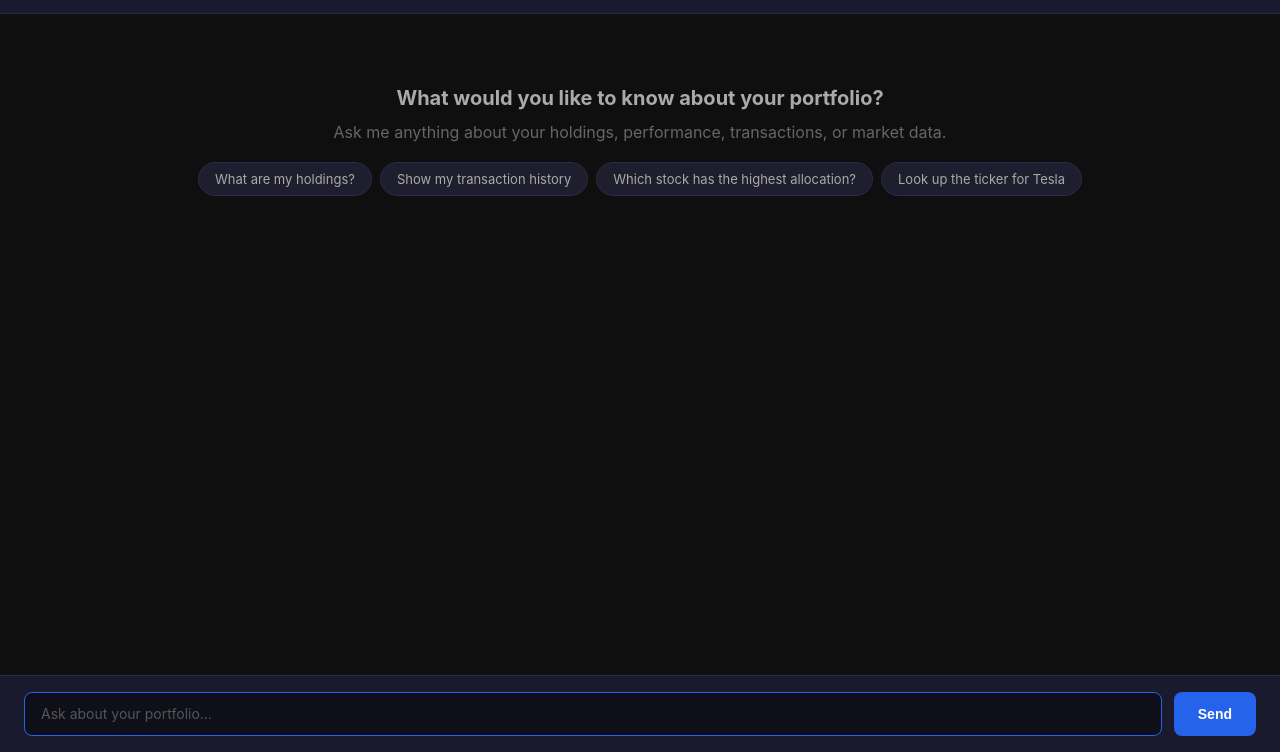
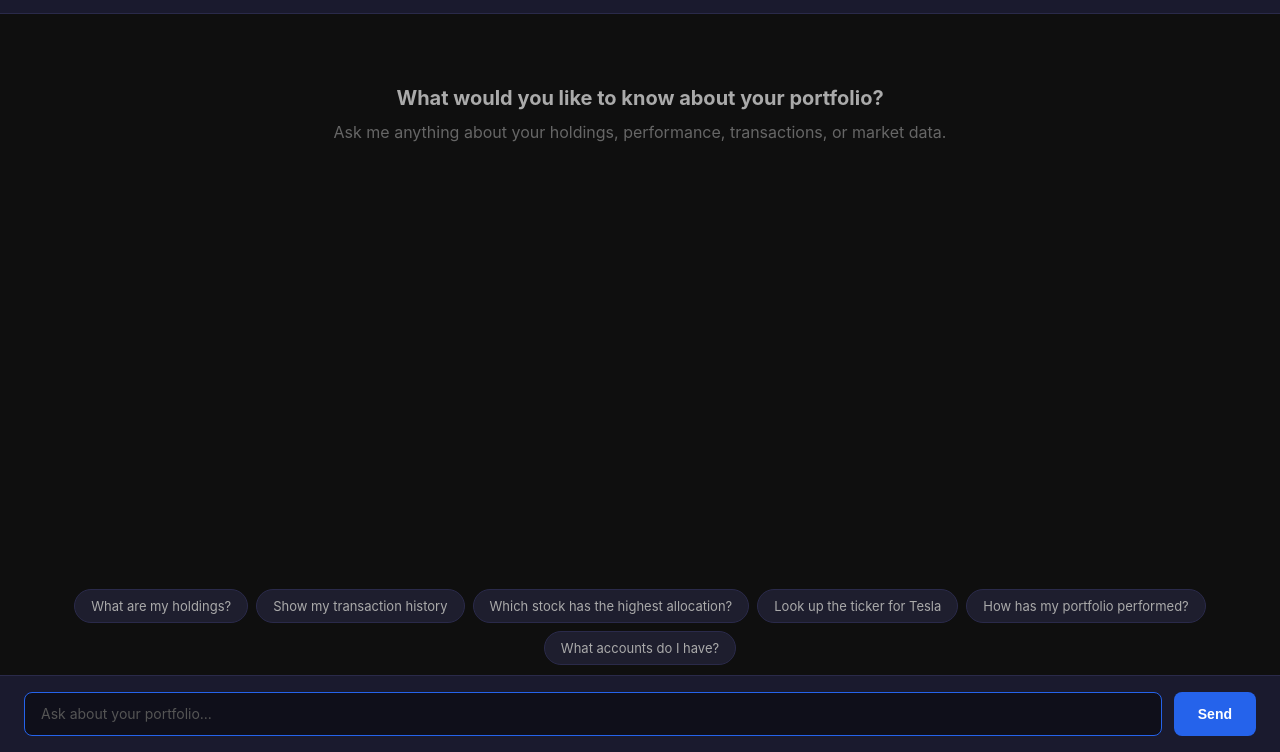
Before and after one commit to s85191939/AgentForge, a plain HTML site: page agent/static/index.html in a window 1280 px wide. Shown: the part 48-800 px from the top of the page. Drawn offline with Linux system fonts and the light colour scheme; no server answers.

Commit message:
Keep suggestion buttons persistent across messages
Move suggestions out of the welcome div into their own bar above
the input area so they remain visible throughout the conversation.
Welcome text hides after first message but suggestions stay.

Co-Authored-By: Claude Opus 4.6 <noreply@anthropic.com>

```diff
--- a/agent/static/index.html
+++ b/agent/static/index.html
@@ -169,15 +169,18 @@
       margin-bottom: 12px;
     }
 
-    .welcome .suggestions {
+    #suggestions {
       display: flex;
       flex-wrap: wrap;
       justify-content: center;
       gap: 8px;
-      margin-top: 20px;
+      padding: 10px 24px;
+      background: #0f0f0f;
     }
 
-    .welcome .suggestion {
+    #suggestions.hidden { display: none; }
+
+    .suggestion {
       padding: 8px 16px;
       background: #1e1e2e;
       border: 1px solid #2a2a4a;
@@ -188,7 +191,7 @@
       transition: all 0.15s;
     }
 
-    .welcome .suggestion:hover {
+    .suggestion:hover {
       border-color: #2563eb;
       color: #60a5fa;
     }
@@ -203,16 +206,19 @@
   </header>
 
   <div id="chat">
-    <div class="welcome">
+    <div class="welcome" id="welcome">
       <h2>What would you like to know about your portfolio?</h2>
       <p>Ask me anything about your holdings, performance, transactions, or market data.</p>
-      <div class="suggestions">
-        <div class="suggestion" onclick="askSuggestion(this)">What are my holdings?</div>
-        <div class="suggestion" onclick="askSuggestion(this)">Show my transaction history</div>
-        <div class="suggestion" onclick="askSuggestion(this)">Which stock has the highest allocation?</div>
-        <div class="suggestion" onclick="askSuggestion(this)">Look up the ticker for Tesla</div>
-      </div>
     </div>
+  </div>
+
+  <div id="suggestions">
+    <div class="suggestion" onclick="askSuggestion(this)">What are my holdings?</div>
+    <div class="suggestion" onclick="askSuggestion(this)">Show my transaction history</div>
+    <div class="suggestion" onclick="askSuggestion(this)">Which stock has the highest allocation?</div>
+    <div class="suggestion" onclick="askSuggestion(this)">Look up the ticker for Tesla</div>
+    <div class="suggestion" onclick="askSuggestion(this)">How has my portfolio performed?</div>
+    <div class="suggestion" onclick="askSuggestion(this)">What accounts do I have?</div>
   </div>
 
   <div id="input-area">
@@ -228,6 +234,8 @@
     const input = document.getElementById('input');
     const sendBtn = document.getElementById('send');
     const statusDot = document.getElementById('status');
+    const suggestions = document.getElementById('suggestions');
+    const welcome = document.getElementById('welcome');
 
     // Auto-resize textarea
     input.addEventListener('input', () => {
@@ -249,9 +257,8 @@
     setInterval(checkHealth, 30000);
 
     function addMessage(text, type) {
-      // Remove welcome screen on first message
-      const welcome = chat.querySelector('.welcome');
-      if (welcome) welcome.remove();
+      // Hide welcome text on first message (suggestions stay)
+      if (welcome) welcome.style.display = 'none';
 
       const div = document.createElement('div');
       div.className = 'message ' + type;
```
